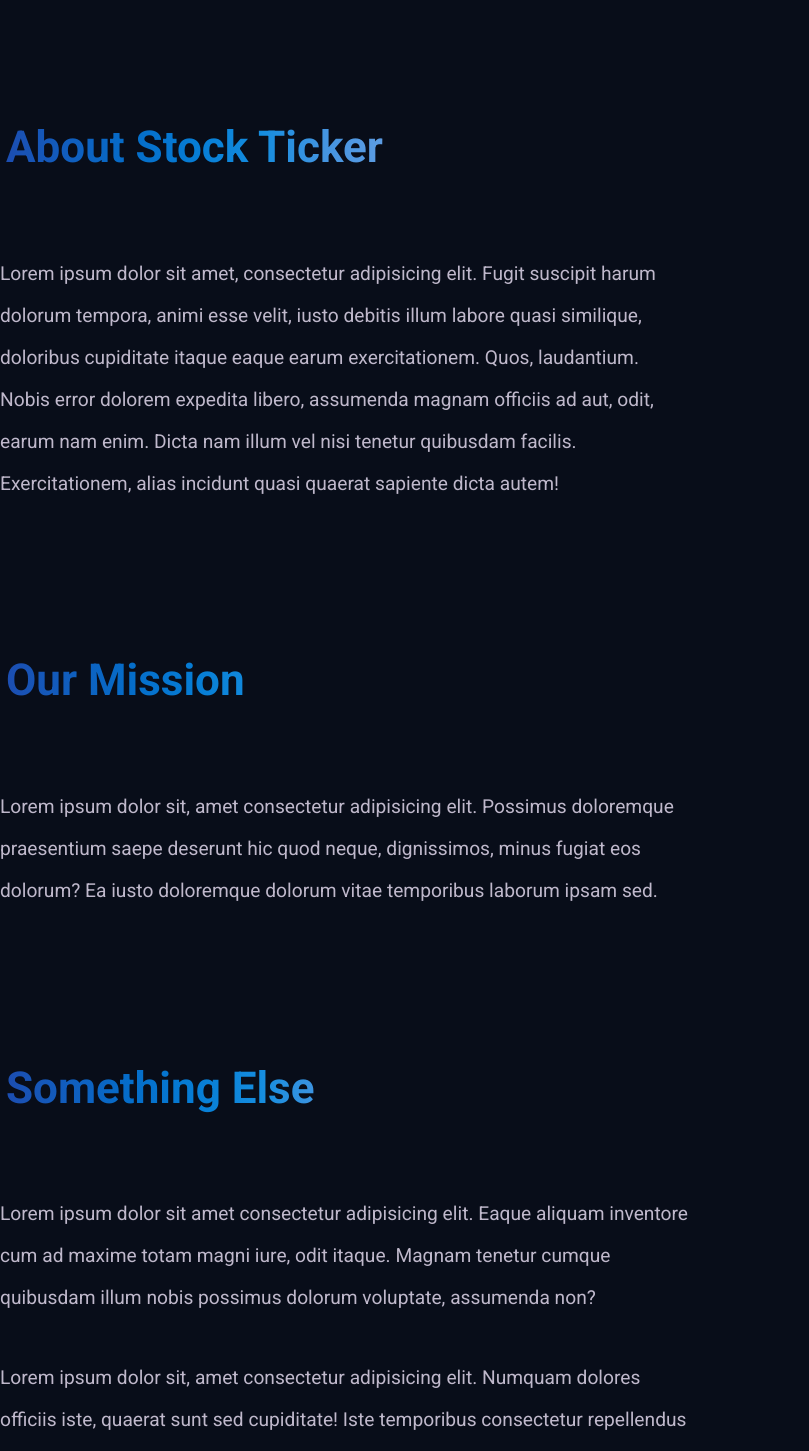
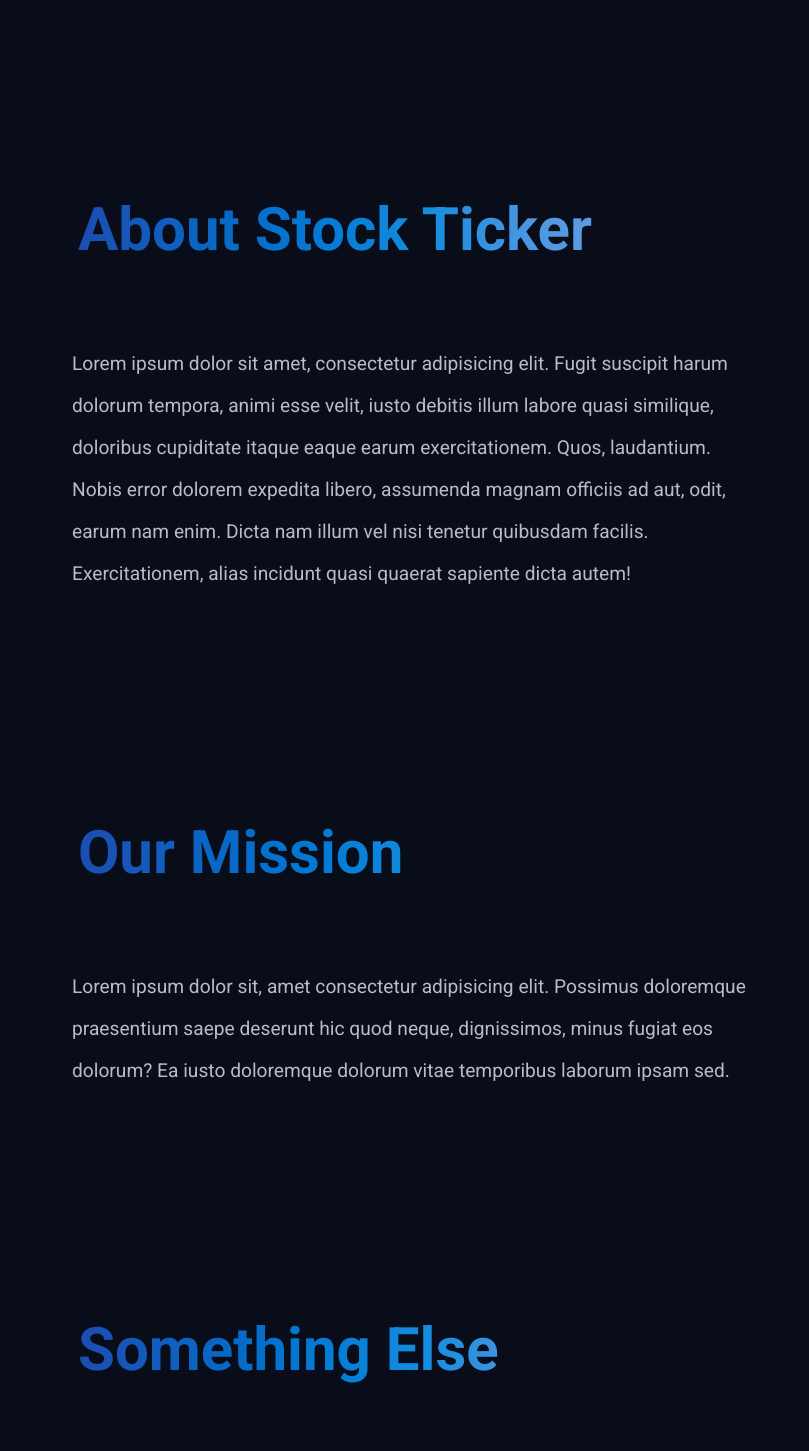
Before and after one commit to NeptuneRjo/stock-ticker, a Next.js app in the folder root/frontend/: page /about in a window 1280 px wide. Shown: the part 180-1631 px from the top of the page, without its empty margins (0-809 px from the left). Built offline with nearby package versions, Linux system fonts and the light colour scheme.

Commit message:
shift content

```diff
--- a/root/frontend/pages/about/index.tsx
+++ b/root/frontend/pages/about/index.tsx
@@ -8,41 +8,43 @@ const About = () => {
 				<title>Stock Ticker | About</title>
 				<meta name='keywords' content='stocks' />
 			</Head>
+			<div className={styles.main}>
 				<div className={styles.section}>
-				<h4 className={styles.title}>About Stock Ticker</h4>
+					<h3 className={styles.title}>About Stock Ticker</h3>
 					<p>
 						Lorem ipsum dolor sit amet, consectetur adipisicing elit. Fugit
-					suscipit harum dolorum tempora, animi esse velit, iusto debitis illum
-					labore quasi similique, doloribus cupiditate itaque eaque earum
-					exercitationem. Quos, laudantium. Nobis error dolorem expedita libero,
-					assumenda magnam officiis ad aut, odit, earum nam enim. Dicta nam
-					illum vel nisi tenetur quibusdam facilis. Exercitationem, alias
-					incidunt quasi quaerat sapiente dicta autem!
+						suscipit harum dolorum tempora, animi esse velit, iusto debitis
+						illum labore quasi similique, doloribus cupiditate itaque eaque
+						earum exercitationem. Quos, laudantium. Nobis error dolorem expedita
+						libero, assumenda magnam officiis ad aut, odit, earum nam enim.
+						Dicta nam illum vel nisi tenetur quibusdam facilis. Exercitationem,
+						alias incidunt quasi quaerat sapiente dicta autem!
 					</p>
 				</div>
 				<div className={styles.section}>
-				<h4 className={styles.title}>Our Mission</h4>
+					<h3 className={styles.title}>Our Mission</h3>
 					<p>
 						Lorem ipsum dolor sit, amet consectetur adipisicing elit. Possimus
 						doloremque praesentium saepe deserunt hic quod neque, dignissimos,
-					minus fugiat eos dolorum? Ea iusto doloremque dolorum vitae temporibus
-					laborum ipsam sed.
+						minus fugiat eos dolorum? Ea iusto doloremque dolorum vitae
+						temporibus laborum ipsam sed.
 					</p>
 				</div>
 				<div className={styles.section}>
-				<h4 className={styles.title}>Something Else</h4>
+					<h3 className={styles.title}>Something Else</h3>
 					<p>
-					Lorem ipsum dolor sit amet consectetur adipisicing elit. Eaque aliquam
-					inventore cum ad maxime totam magni iure, odit itaque. Magnam tenetur
-					cumque quibusdam illum nobis possimus dolorum voluptate, assumenda
-					non?
+						Lorem ipsum dolor sit amet consectetur adipisicing elit. Eaque
+						aliquam inventore cum ad maxime totam magni iure, odit itaque.
+						Magnam tenetur cumque quibusdam illum nobis possimus dolorum
+						voluptate, assumenda non?
 					</p>
 					<p>
 						Lorem ipsum dolor sit, amet consectetur adipisicing elit. Numquam
 						dolores officiis iste, quaerat sunt sed cupiditate! Iste temporibus
-					consectetur repellendus veniam necessitatibus magnam mollitia voluptas
-					corrupti doloribus, iusto accusamus omnis!
+						consectetur repellendus veniam necessitatibus magnam mollitia
+						voluptas corrupti doloribus, iusto accusamus omnis!
 					</p>
+				</div>
 			</div>
 		</>
 	)
```
Also changed, not shown: root/frontend/pages/index.tsx (+7 -4 lines). Lines whose indentation alone changed are shown as unchanged.
